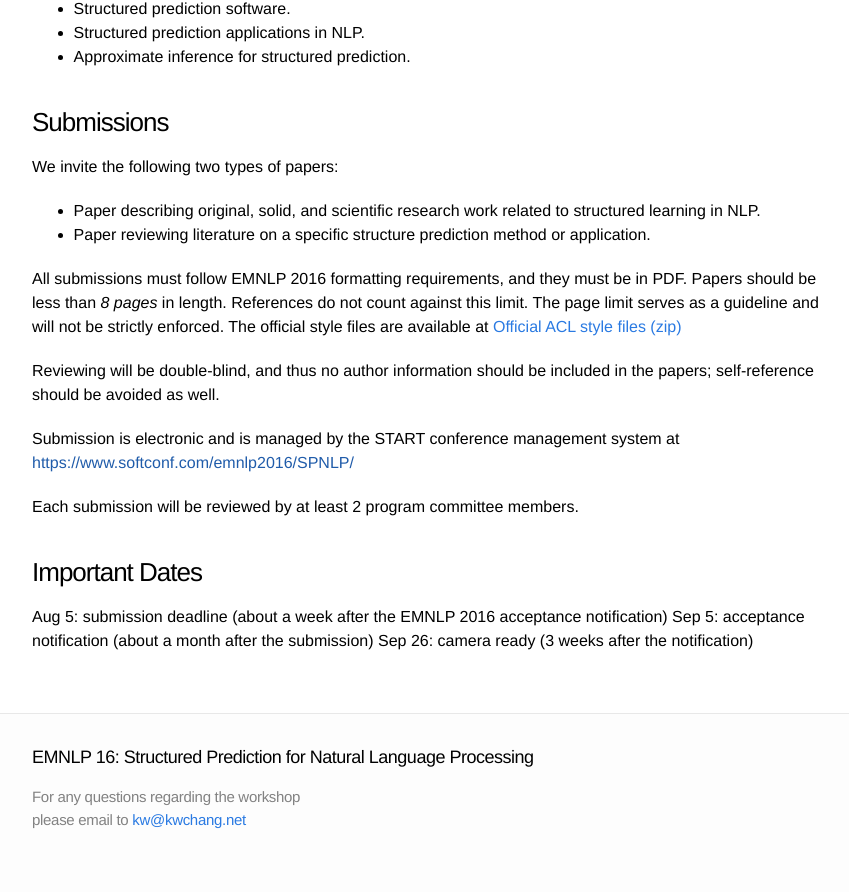
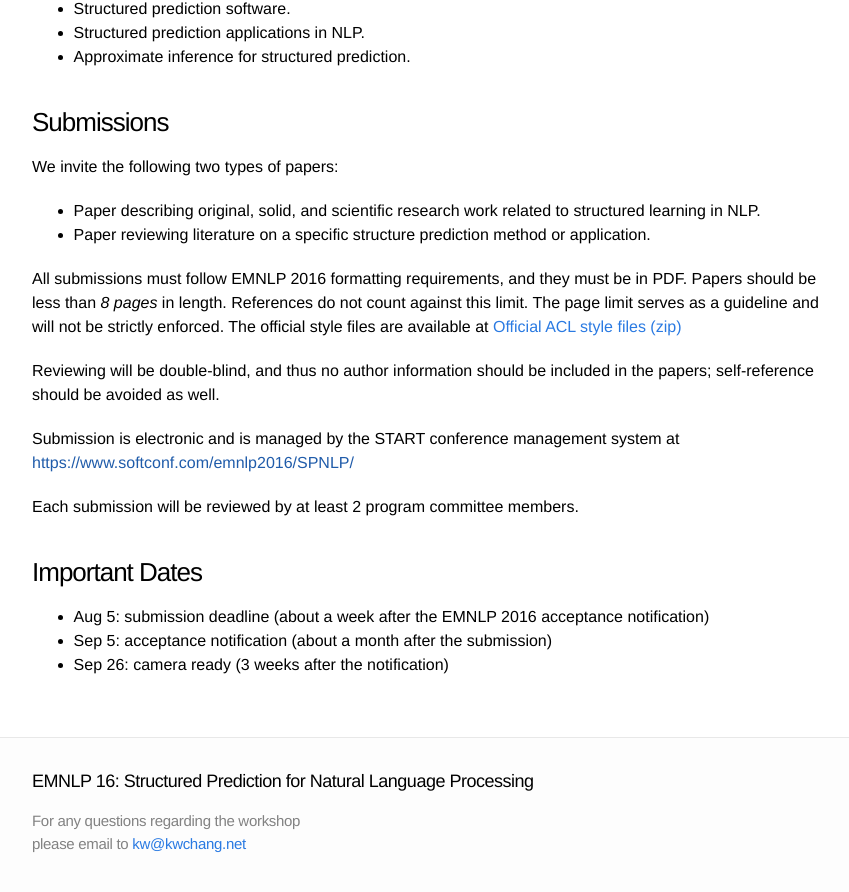
Before and after one commit to structuredprediction/structuredprediction.github.io, a Jekyll site: the page built from 1_cfp.md, in a window 1280 px wide and 900 px high, scrolled down 869 px. Shown: the top 892 px of the window, without its empty margins (208-1057 px from the left). Built offline with Jekyll 4.4.1, drawn with Linux system fonts in a browser that asks for light colours.

Commit message:
Update 1_cfp.md

```diff
--- a/1_cfp.md
+++ b/1_cfp.md
@@ -49,6 +49,6 @@
 
 ### Important Dates
 
-Aug 5: submission deadline (about a week after the EMNLP 2016 acceptance notification)
-Sep 5: acceptance notification (about a month after the submission)
-Sep 26: camera ready (3 weeks after the notification)
+* Aug 5: submission deadline (about a week after the EMNLP 2016 acceptance notification)
+* Sep 5: acceptance notification (about a month after the submission)
+* Sep 26: camera ready (3 weeks after the notification)
```
